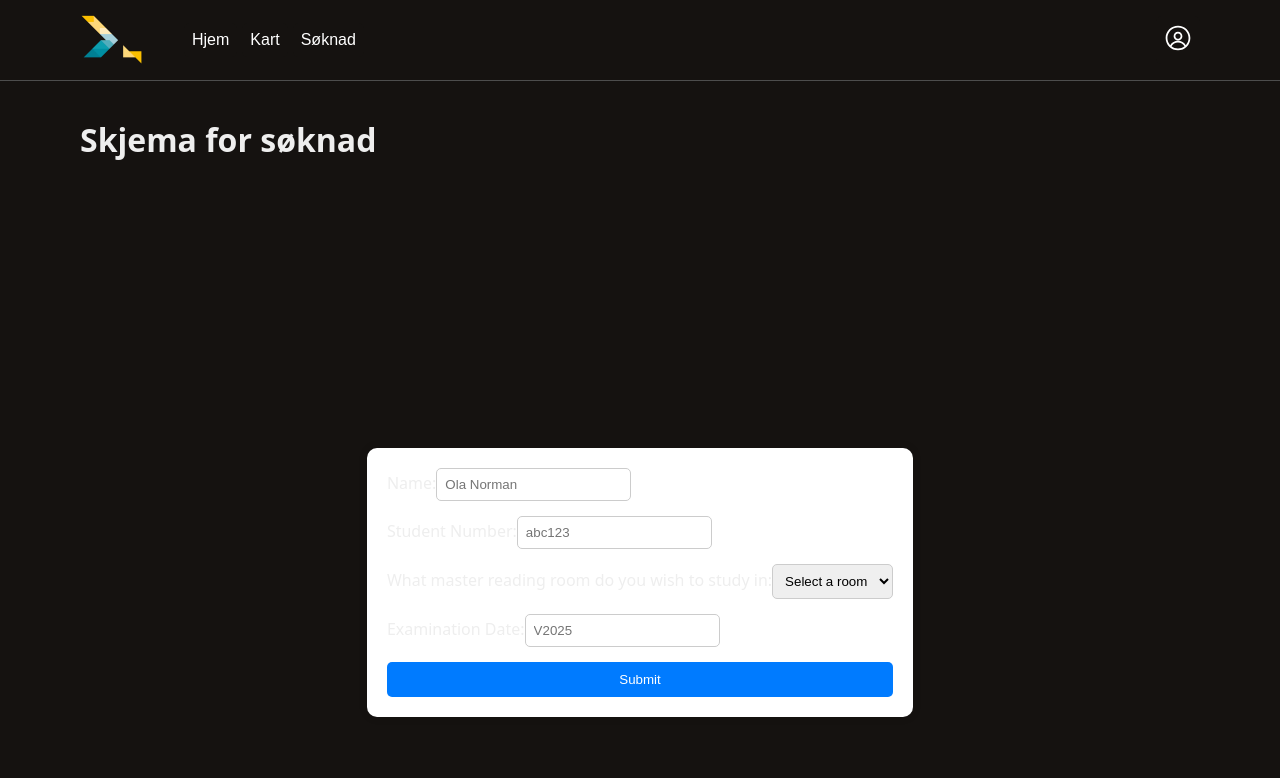
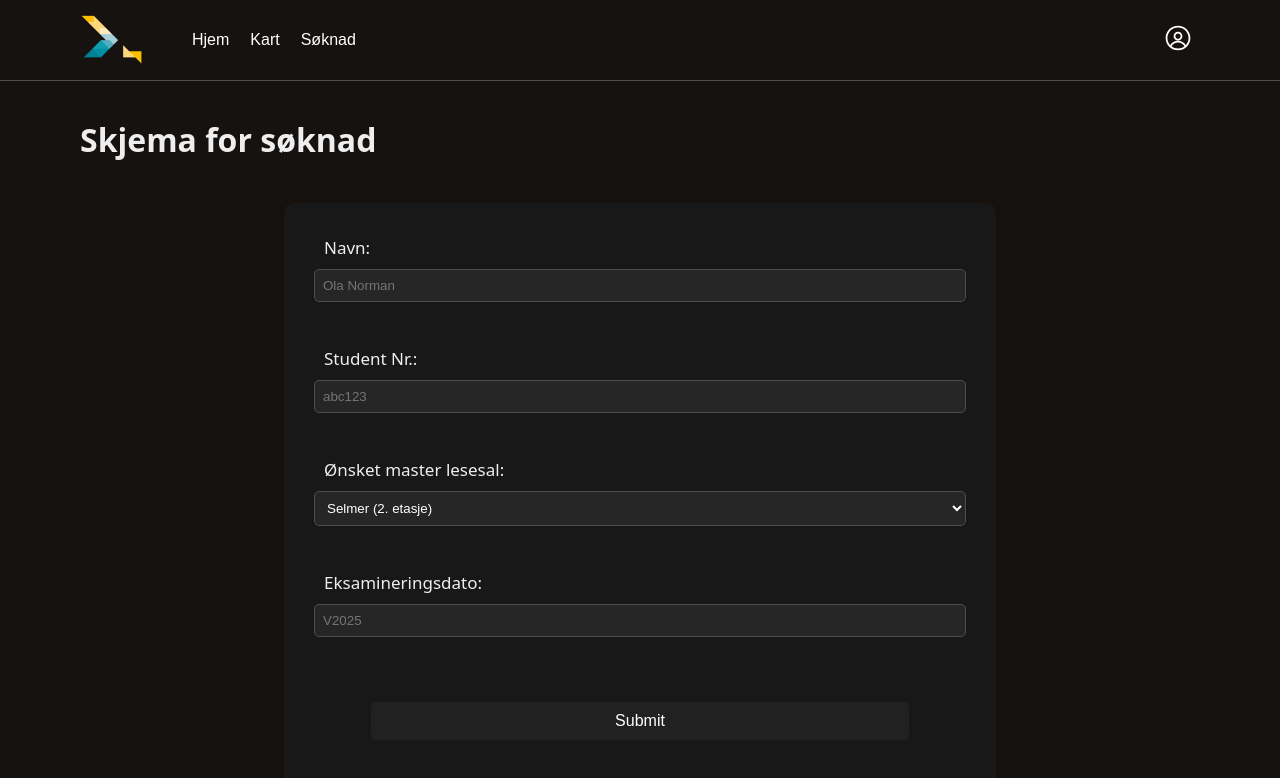
Before and after one commit to X104n/master-study-space, a Next.js app: page /form in a window 1280 px wide. Shown: the top 778 px of the page. Built offline with nearby package versions, Linux system fonts and the light colour scheme; no server answers; sample sign-in values are in the browser's storage.

Commit message:
Created a nice layout for the application page

```diff
--- a/src/app/form/page.js
+++ b/src/app/form/page.js
@@ -126,9 +126,9 @@ export default function StudyRoomForm() {
         <h1>Skjema for søknad</h1>
         <div className="study-room-form-container">
           {submitError && <p className="error">{submitError}</p>}
-        <form onSubmit={handleSubmit}>
-          <div>
-            <label htmlFor="name">Name:</label>
+          <form onSubmit={handleSubmit} className="form">
+            <div className="input-group">
+              <label htmlFor="name">Navn:</label>
               <input
                   type="text"
                   id="name"
@@ -140,8 +140,8 @@ export default function StudyRoomForm() {
                   placeholder="Ola Norman"
               />
             </div>
-          <div>
-            <label htmlFor="studentNumber">Student Number:</label>
+            <div className="input-group">
+              <label htmlFor="studentNumber">Student Nr.:</label>
               <input
                   type="text"
                   id="studentNumber"
@@ -153,8 +153,8 @@ export default function StudyRoomForm() {
                   placeholder="abc123"
               />
             </div>
-          <div>
-            <label htmlFor="studyRoom">What master reading room do you wish to study in:</label>
+            <div className="input-group">
+              <label htmlFor="studyRoom">Ønsket master lesesal:</label>
               <select
                   id="studyRoom"
                   name="studyRoom"
@@ -163,14 +163,16 @@ export default function StudyRoomForm() {
                   required
                   disabled={isSubmitting}
               >
-              <option value="">Select a room</option>
-              <option value="Algoritme">Algoritme</option>
-              <option value="Jafu">Jafu</option>
-              <option value="Optimering">Optimering</option>
+                <option value="Selmer">Selmer (2. etasje)</option>
+                <option value="Glassburet">Glassburet (3. etasje)</option>
+                <option value="Algoritme">Algoritme (3. etasje)</option>
+                <option value="Jafu">Jafu (4. etasje)</option>
+                <option value="Optimering">Optimering (4. etasje)</option>
+                <option value="Maskinlæring">Maskinlæring (6. etasje)</option>
               </select>
             </div>
-          <div>
-            <label htmlFor="examinationDate">Examination Date:</label>
+            <div className="input-group">
+              <label htmlFor="examinationDate">Eksamineringsdato:</label>
               <input
                   type="text"
                   id="examinationDate"
@@ -182,12 +184,15 @@ export default function StudyRoomForm() {
                   placeholder="V2025"
               />
             </div>
+            <div style={{display:"flex", justifyContent:"center", width:"100%"}}>
               <button type="submit" className="submit" disabled={isSubmitting}>
                 {isSubmitting ? 'Submitting...' : 'Submit'}
               </button>
+            </div>
           </form>
         </div>
       </>
   );
 
+
 };
--- a/src/app/form/temp.css
+++ b/src/app/form/temp.css
@@ -1,41 +1,60 @@
-/* StudyRoomForm.css */
 .study-room-form-container {
+  padding-top: 20px;
   display: flex;
   justify-content: center;
-  align-items: center;
-  height: 100vh; /* Use 100vh to fill the height of the viewport */
 }
 
-.study-room-form-container form {
-  background-color: #ffffff;
+.form {
+  background-color: #181818;
   padding: 20px;
+  padding-top: 13px;
   border-radius: 10px;
   box-shadow: 0 0 10px rgba(0, 0, 0, 0.1);
   display: flex;
   flex-direction: column;
   gap: 15px;
+  width: 60%;
+  padding-bottom: 50px;
+
 }
 
-.study-room-form-container label {
-  margin-bottom: 5px;
+.input-group {
+  display: flex;
+  margin: 10px;
+  justify-content: space-between;
+  flex-direction: column;
+  align-items: left;
 }
 
-.study-room-form-container input,
-.study-room-form-container select {
+.input-group label {
+  margin: 10px;
+  font-size: 17px;
+  flex: 1; /* Adjusts the width of the label to take 1 part of the flex container */
+  text-align: left;
+}
+
+.input-group input,
+.input-group select {
+  flex: 2; /* Adjusts the width of the input/select to take 2 parts of the flex container */
   padding: 8px;
-  border: 1px solid #ccc;
+  border: 1px solid #4d4d4d;
   border-radius: 5px;
+  background-color: #262626;
+  color: white;
 }
 
 .study-room-form-container button {
   padding: 10px;
-  background-color: #007bff;
+  background-color: #212121;
   color: white;
   border: none;
   border-radius: 5px;
   cursor: pointer;
+  margin-top: 40px;
+  width: 80%;
+  font-size: 16px;
 }
 
 .study-room-form-container button:hover {
-  background-color: #0056b3;
+  background-color: #292929;
 }
```
Lines whose indentation alone changed are shown as unchanged.
